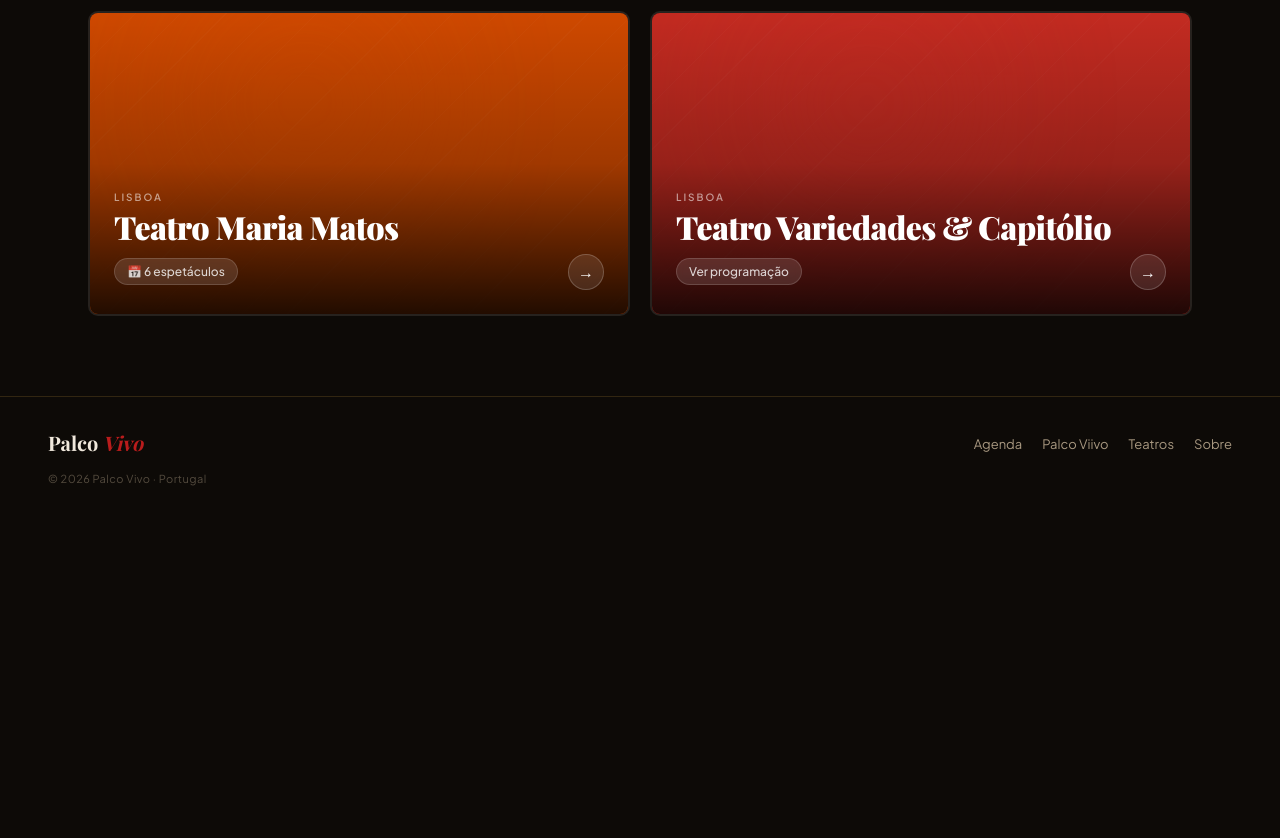
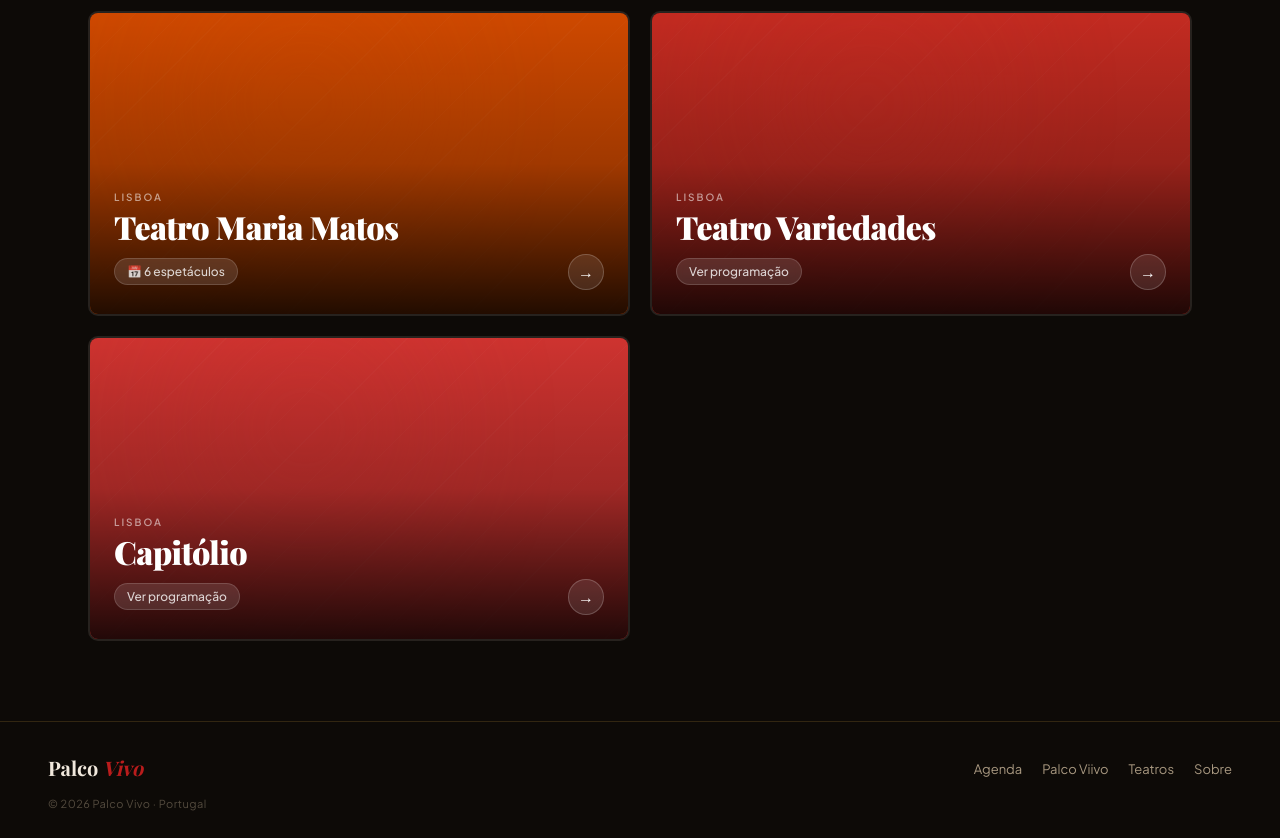
Before and after one commit to fvsalgado/palcovivo, a plain HTML site: page teatros.html in a window 1280 px wide. Shown: the part 688-1526 px from the top of the page. Before the commit the page ends 1205 px from the top, so only its background shows below. Drawn offline with nearby package versions, Linux system fonts and the light colour scheme; a web font is replaced by a local one.

Commit message:
Add files via upload

```diff
--- a/theaters.json
+++ b/theaters.json
@@ -47,18 +47,33 @@
     },
     {
       "id": "variedades",
-      "name": "Teatro Variedades & Capitólio",
+      "name": "Teatro Variedades",
       "short": "Variedades",
       "color": "#d93025",
-      "description": "O Teatro Variedades e o Capitólio são dois espaços históricos do Parque Mayer em Lisboa, com uma programação eclética de teatro, música e espetáculos de entretenimento.",
+      "description": "O Teatro Variedades é um dos espaços históricos do Parque Mayer em Lisboa, com uma programação eclética de teatro, música e espetáculos de entretenimento.",
       "address": "Parque Mayer, Avenida da Liberdade, Lisboa",
       "city": "Lisboa",
       "site": "https://teatrovariedades-capitolio.pt",
-      "programacao": "https://teatrovariedades-capitolio.pt/agenda/",
+      "programacao": "https://teatrovariedades-capitolio.pt/agenda/teatro-variedades/",
       "lat": 38.7192,
       "lng": -9.1483,
-      "salas": ["Teatro Variedades", "Capitólio"],
-      "theater_key": "Teatro Variedades & Capitólio"
+      "salas": ["Teatro Variedades"],
+      "theater_key": "Teatro Variedades"
+    },
+    {
+      "id": "capitolio",
+      "name": "Capitólio",
+      "short": "Capitólio",
+      "color": "#e53935",
+      "description": "O Capitólio é um espaço histórico do Parque Mayer em Lisboa, com uma programação diversa de teatro, música e espetáculos de entretenimento.",
+      "address": "Parque Mayer, Avenida da Liberdade, Lisboa",
+      "city": "Lisboa",
+      "site": "https://teatrovariedades-capitolio.pt",
+      "programacao": "https://teatrovariedades-capitolio.pt/agenda/capitolio/",
+      "lat": 38.7195,
+      "lng": -9.1480,
+      "salas": ["Capitólio"],
+      "theater_key": "Capitólio"
     }
   ]
 }
```
Also changed, not shown: calendario.html (+6 -4 lines), index.html (+1 -1 lines), sobre.html (+1 -1 lines), 1 other file.
